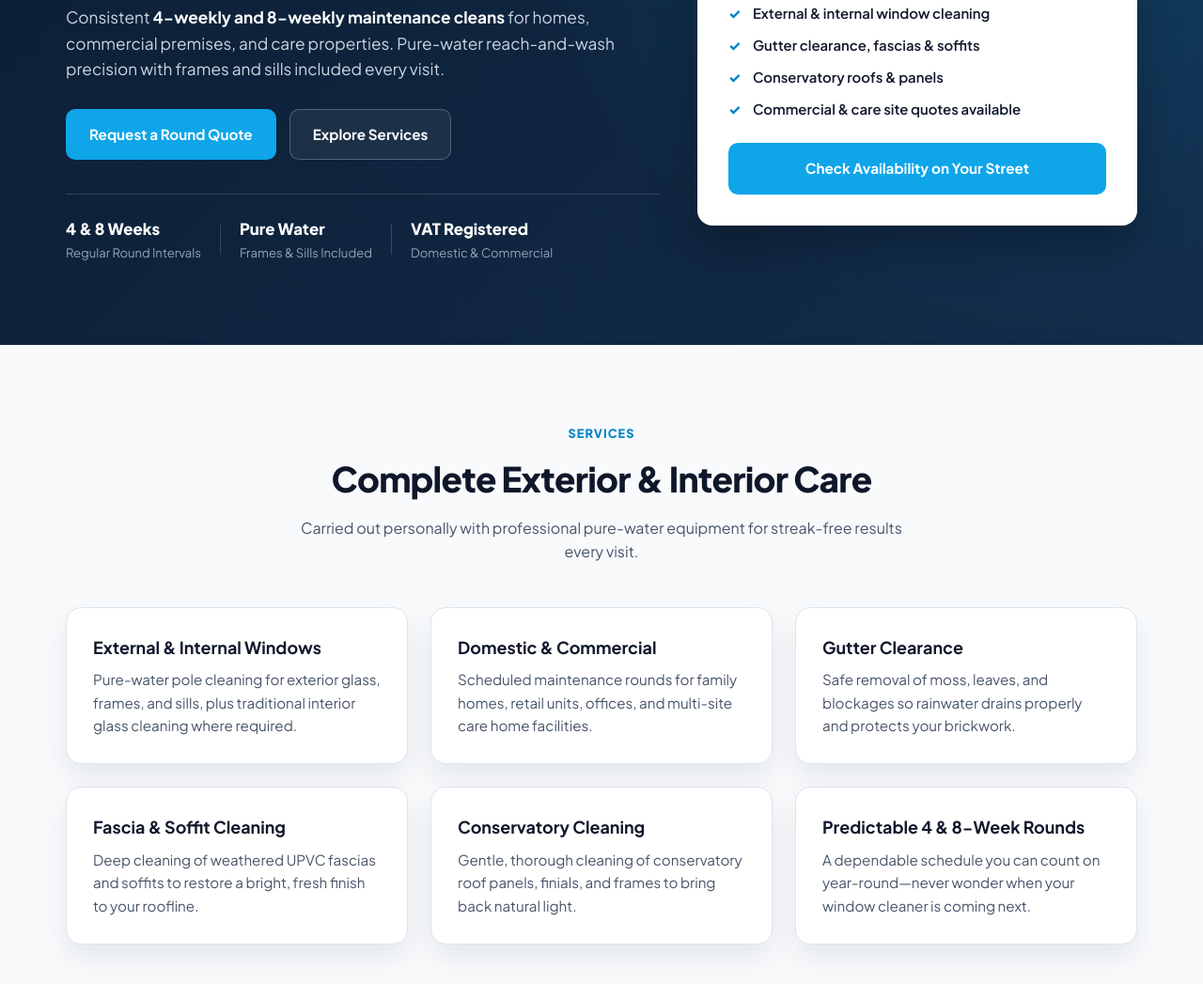
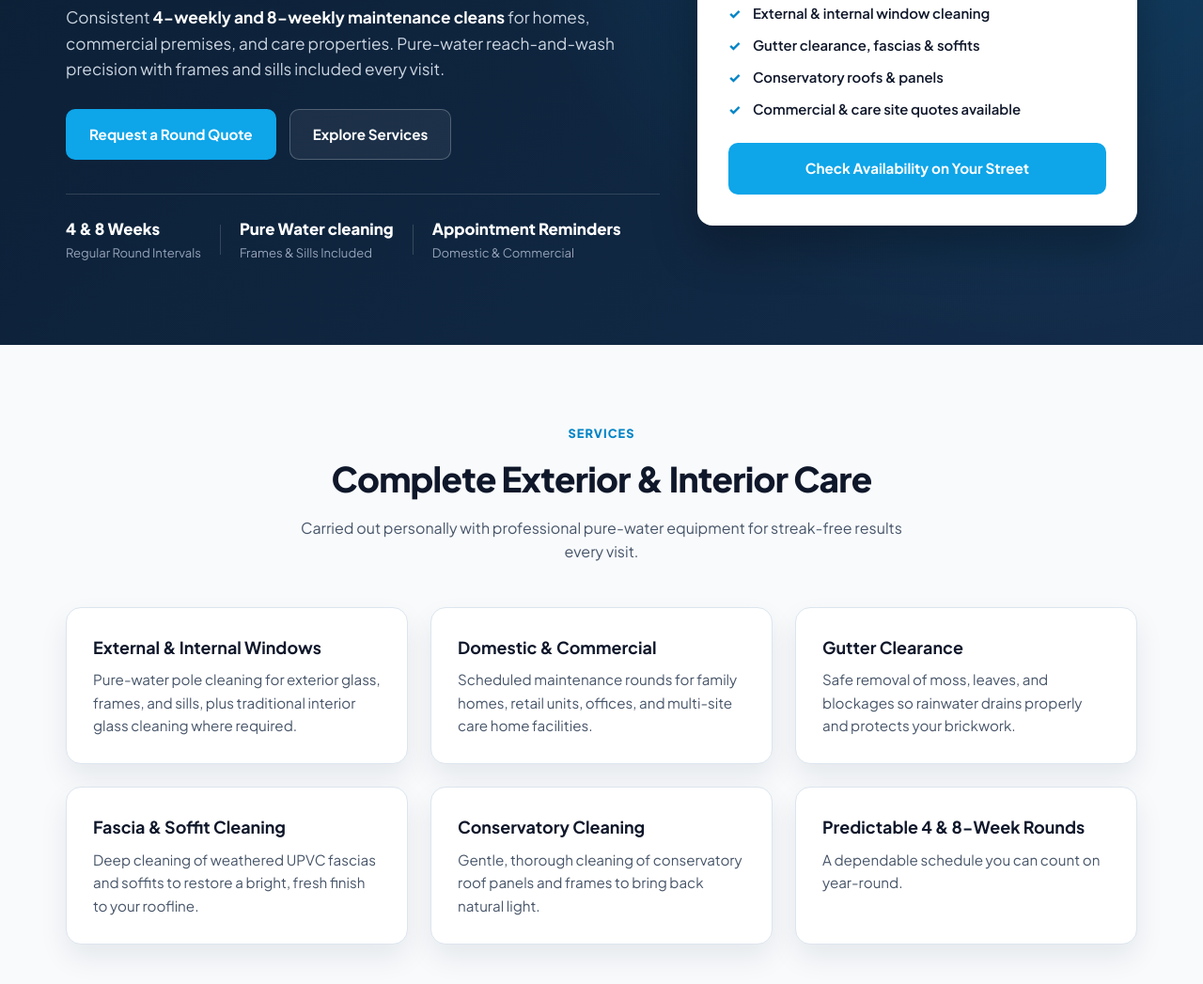
Before and after one commit to JHWClean/JHAZELWOODWINDOWCLEANING, a plain HTML site: page index.html in a window 1280 px wide. Shown: the part 405-1452 px from the top of the page at 94% size. Drawn offline with Linux system fonts and the light colour scheme.

Commit message:
Update index.html

```diff
--- a/index.html
+++ b/index.html
@@ -48,12 +48,12 @@
             </div>
             <div class="trust-divider"></div>
             <div class="trust-item">
-              <strong>Pure Water</strong>
+              <strong>Pure Water cleaning</strong>
               <span>Frames &amp; Sills Included</span>
             </div>
             <div class="trust-divider"></div>
             <div class="trust-item">
-              <strong>VAT Registered</strong>
+              <strong>Appointment Reminders</strong>
               <span>Domestic &amp; Commercial</span>
             </div>
           </div>
@@ -103,11 +103,11 @@
           </article>
           <article class="card">
             <h3>Conservatory Cleaning</h3>
-            <p>Gentle, thorough cleaning of conservatory roof panels, finials, and frames to bring back natural light.</p>
+            <p>Gentle, thorough cleaning of conservatory roof panels and frames to bring back natural light.</p>
           </article>
           <article class="card">
             <h3>Predictable 4 &amp; 8-Week Rounds</h3>
-            <p>A dependable schedule you can count on year-round—never wonder when your window cleaner is coming next.</p>
+            <p>A dependable schedule you can count on year-round.</p>
           </article>
         </div>
       </div>
@@ -172,13 +172,15 @@
                 <option value="">Select frequency</option>
                 <option value="4-Weekly">4-Weekly Maintenance Clean</option>
                 <option value="8-Weekly">8-Weekly Maintenance Clean</option>
+                <option value=">Other</option>
+
               </select>
             </label>
           </div>
 
           <label>
             Property &amp; Services Needed
-            <textarea name="details" rows="4" placeholder="Tell us about your property (house, bungalow, commercial, care site) and any extras like gutters, fascias, or conservatories."></textarea>
+            <textarea name="details" rows="4" placeholder="Tell us about any additional informtation we might need regarding your property (house, bungalow, commercial, care site) and any extras like gutters, fascias, or conservatories."></textarea>
           </label>
 
           <button type="submit" class="btn btn-primary">Send Quote Request</button>
```
